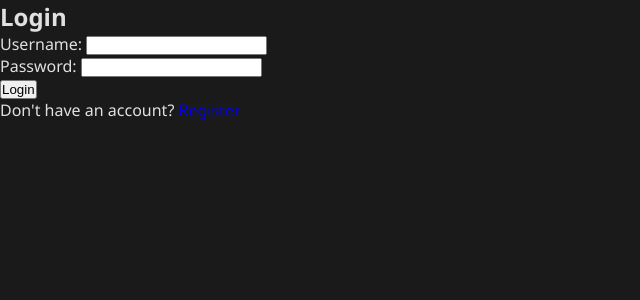
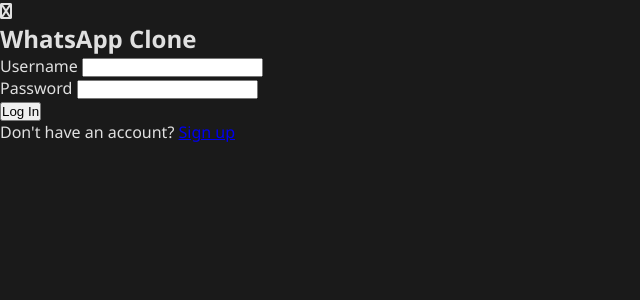
Before and after one commit to kdmeghani/chatting-app, a Flask app: page /login in a window 1280 px wide. Shown: the top 300 px of the page, without its empty margins (0-640 px from the left). Run offline with Flask 3, Linux system fonts and the light colour scheme.

Commit message:
Update login.html

```diff
--- a/templates/login.html
+++ b/templates/login.html
@@ -1,21 +1,26 @@
 {% extends "base.html" %}
 {% block title %}Login{% endblock %}
 {% block content %}
-<div class="auth-form">
-    <h2>Login</h2>
+<div class="auth-wrapper">
+    <div class="auth-card">
+        <div class="auth-header">
+            <i class="fas fa-whatsapp"></i>
+            <h2>WhatsApp Clone</h2>
+        </div>
         <form id="loginForm">
             <input type="hidden" name="csrf_token" value="{{ csrf_token }}">
-        <div>
-            <label>Username:</label>
+            <div class="input-group">
+                <label>Username</label>
                 <input type="text" name="username" required>
             </div>
-        <div>
-            <label>Password:</label>
+            <div class="input-group">
+                <label>Password</label>
                 <input type="password" name="password" required>
             </div>
-        <button type="submit">Login</button>
+            <button type="submit" class="btn-login">Log In</button>
         </form>
-    <p>Don't have an account? <a href="{{ url_for('register') }}">Register</a></p>
+        <p class="auth-footer">Don't have an account? <a href="{{ url_for('register') }}">Sign up</a></p>
+    </div>
 </div>
 <script>
     document.getElementById('loginForm').addEventListener('submit', async (e) => {
@@ -28,7 +33,6 @@
         });
         const result = await response.json();
         if (result.success) {
-            // Store user data in sessionStorage (encrypted private key will be decrypted later)
             sessionStorage.setItem('user_id', result.user_id);
             sessionStorage.setItem('username', result.username);
             sessionStorage.setItem('public_key', result.public_key);
```
Lines whose indentation alone changed are shown as unchanged.
